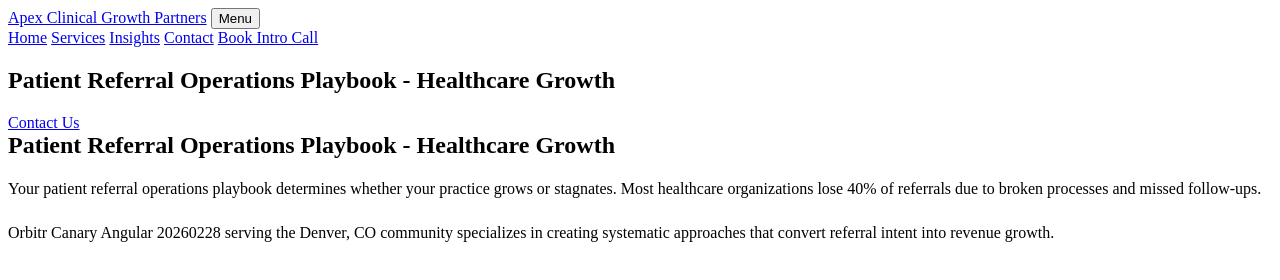
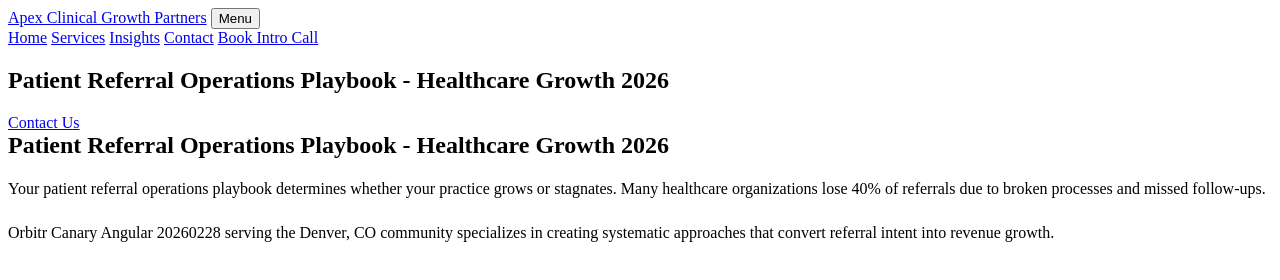
Before and after one commit to prjctlphbt/orbitr-canary-angular-20260228, a Jekyll site: the page angular-referral-ops-playbook-20260228142149.html, which Jekyll copies as it is, in a window 1280 px wide. Shown: the top 280 px of the page. Built offline with Jekyll 4.4.1, drawn with Linux system fonts in a browser that asks for light colours.

Commit message:
Refresh and update content: angular-referral-ops-playbook-20260228142149.html

```diff
--- a/angular-referral-ops-playbook-20260228142149.html
+++ b/angular-referral-ops-playbook-20260228142149.html
@@ -4,10 +4,9 @@
 <head>
 <meta charset="utf-8"/>
 <meta content="width=device-width, initial-scale=1.0" name="viewport"/>
-<meta content="Streamline patient referrals with our comprehensive operations playbook. Optimize workflows, boost growth, and improve patient outcomes. Get started today." name="description"/>
-<title>Patient Referral Operations Playbook - Healthcare Growth</title>
+<meta content="Enhance patient referrals with our updated 2026 operations playbook. Streamline workflows, boost growth, and improve patient outcomes. Start optimizing today." name="description"/>
+<title>Patient Referral Operations Playbook - Healthcare Growth 2026</title>
 <style>
-
 
 /* Minimal functional styles (accordion, forms only) */
 
@@ -49,7 +48,7 @@
  box-sizing: border-box;
 }
 
- </style>
+</style>
 <style id="orbitr-generated-content-style">
 .orbitr-generated-content > * {
  margin: 0;
@@ -84,7 +83,8 @@
 .orbitr-generated-content li {
  line-height: 1.65;
 }
-</style></head>
+</style>
+</head>
 <body>
 <header>
 <div class="container navbar">
@@ -102,14 +102,14 @@
 <main class="page-main">
 <section class="page-hero landing-hero">
 <div class="container">
-<h1>Patient Referral Operations Playbook - Healthcare Growth</h1>
+<h1>Patient Referral Operations Playbook - Healthcare Growth 2026</h1>
 <a class="cta" href="/services/">Contact Us</a>
 </div>
 </section>
 <section class="landing-content">
 <div class="container orbitr-generated-content">
-<h1>Patient Referral Operations Playbook - Healthcare Growth</h1>
-<p>Your patient referral operations playbook determines whether your practice grows or stagnates. Most healthcare organizations lose 40% of referrals due to broken processes and missed follow-ups.</p>
+<h1>Patient Referral Operations Playbook - Healthcare Growth 2026</h1>
+<p>Your patient referral operations playbook determines whether your practice grows or stagnates. Many healthcare organizations lose 40% of referrals due to broken processes and missed follow-ups.</p>
 <p>Orbitr Canary Angular 20260228 serving the Denver, CO community specializes in creating systematic approaches that convert referral intent into revenue growth.</p>
 <h2>Why Your Patient Referral Operations Playbook Matters</h2>
 <p>Referral operations directly impact your bottom line. Without a structured patient referral operations playbook, practices experience:</p>
@@ -194,6 +194,6 @@
  button.parentElement.classList.toggle('active');
  });
  });
- </script>
+</script>
 </body>
 </html>
```
